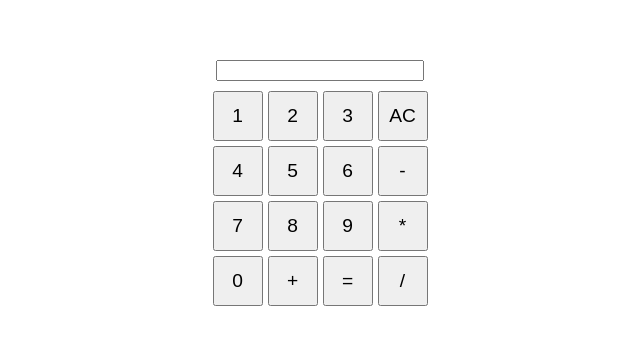
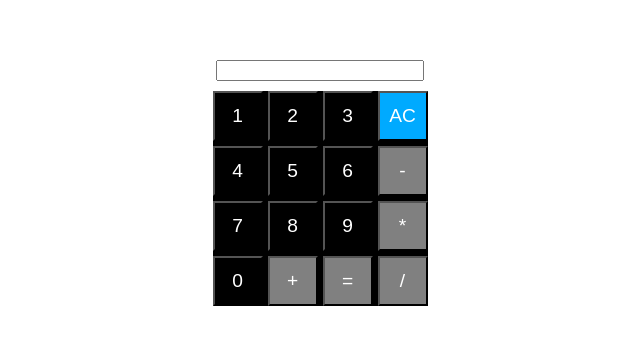
Before and after one commit to gangulatarun/cloud-vanadana-assignment, a plain HTML site: page Calculator/index.html in a window 1280 px wide. Shown: the part 217-562 px from the top of the page, without its empty margins (320-960 px from the left). Drawn offline with Linux system fonts and the light colour scheme.

Commit message:
Update styles.css

```diff
--- a/Calculator/styles.css
+++ b/Calculator/styles.css
@@ -13,16 +13,27 @@ body {
 #display {
     width: 200px;
     margin-bottom: 10px;
+
+}
+.ops{
+background-color: grey;
+}
+
+.clear{
+background-color: #00aaff;
 }
 
 .buttons {
     display: grid;
     grid-template-columns: repeat(4, 1fr);
     grid-gap: 5px;
+    background-color: black;
 }
 
 button {
     width: 50px;
     height: 50px;
     font-size: 1.2em;
+    Color: white;
+    background-color:black;
 }
```
